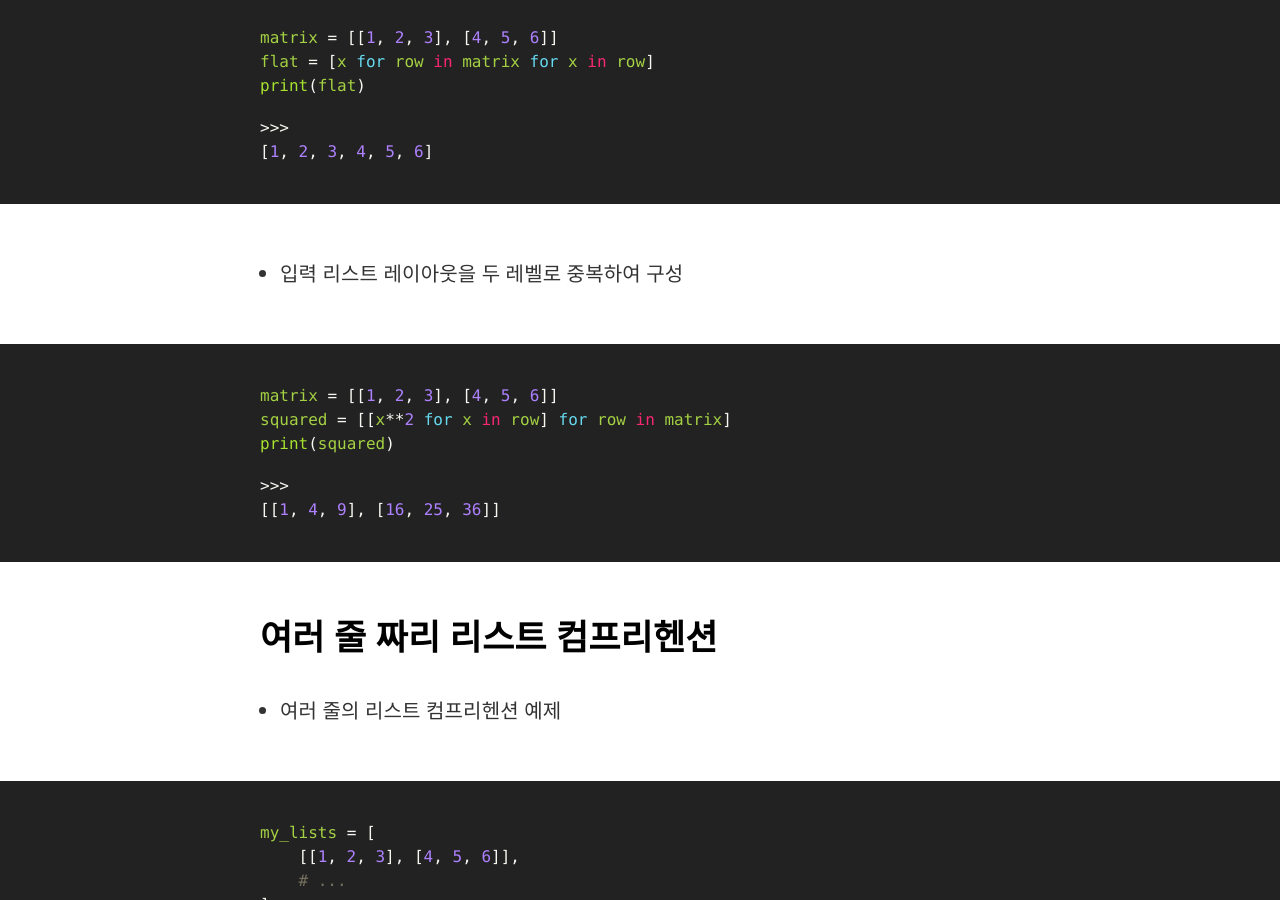
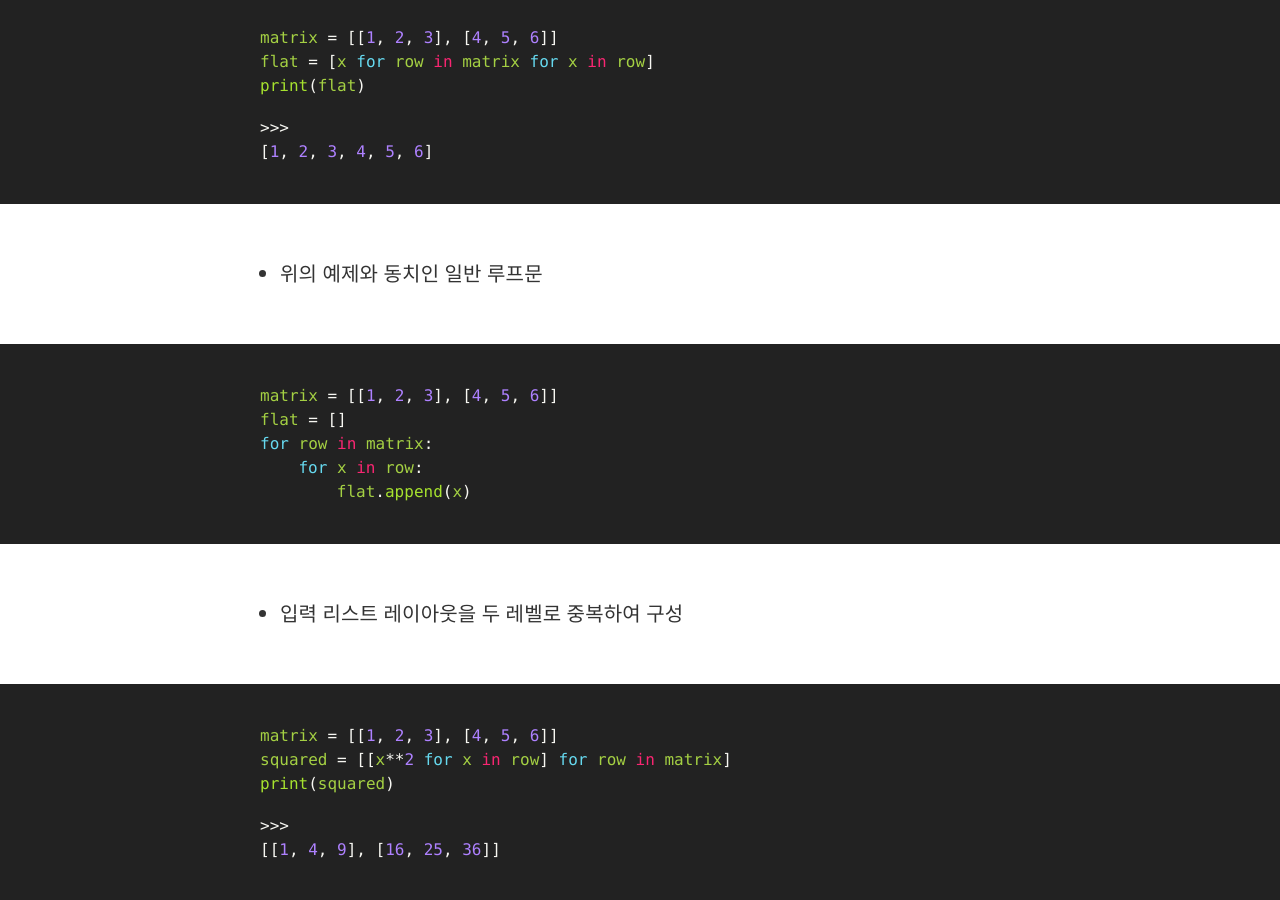
Before and after one commit to hcnoh/blog-prev, a Jekyll site: the page built from _posts/2018-09-16-effective-python-way08.md, in a window 1280 px wide and 900 px high, scrolled down 1123 px. Built offline with Jekyll 4.4.1, drawn with Linux system fonts in a browser that asks for light colours; comment, search, counter and statistics services are not loaded.

Commit message:
Update 2018-09-16-effective-python-way08.md

```diff
--- a/_posts/2018-09-16-effective-python-way08.md
+++ b/_posts/2018-09-16-effective-python-way08.md
@@ -20,6 +20,14 @@ print(flat)
 
 >>>
 [1, 2, 3, 4, 5, 6]
+{% endhighlight %}
+- 위의 예제와 동치인 일반 루프문
+{% highlight python %}
+matrix = [[1, 2, 3], [4, 5, 6]]
+flat = []
+for row in matrix:
+    for x in row:
+        flat.append(x)
 {% endhighlight %}
 - 입력 리스트 레이아웃을 두 레벨로 중복하여 구성
 {% highlight python %}
```
